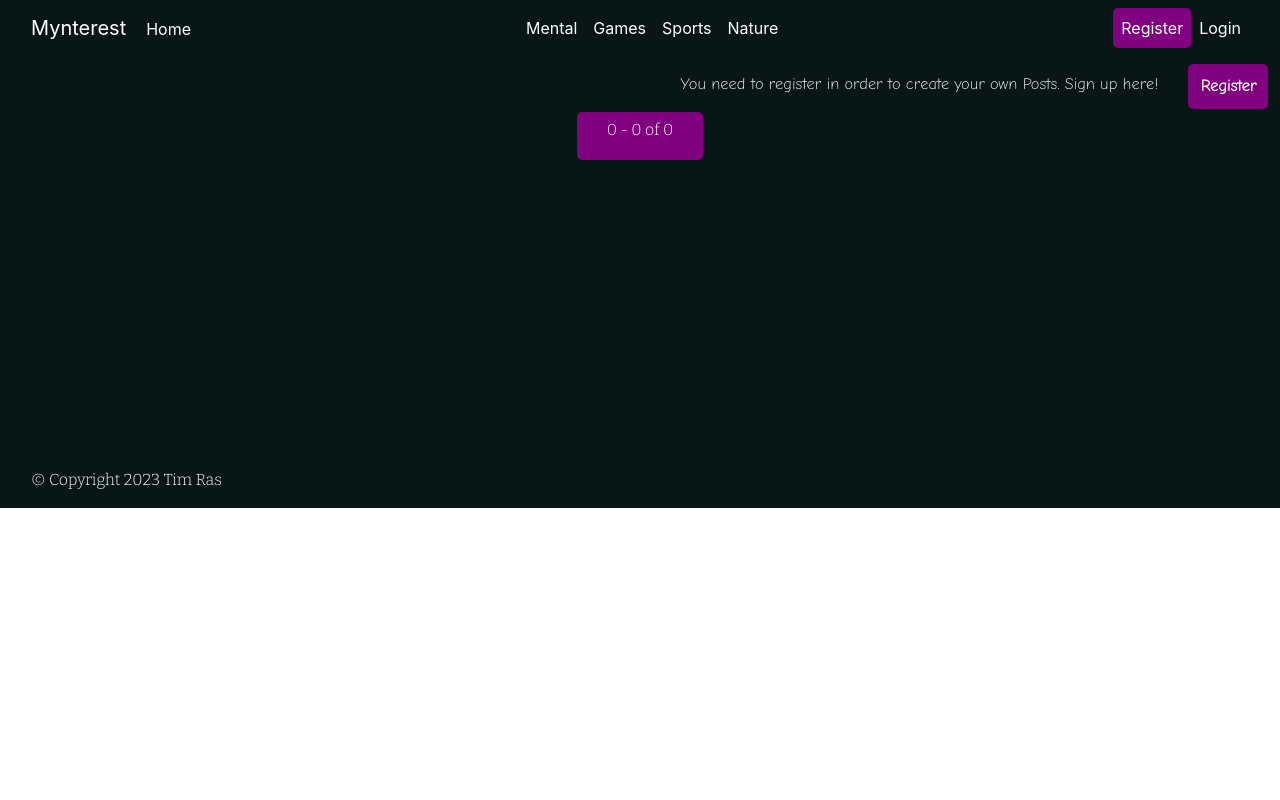
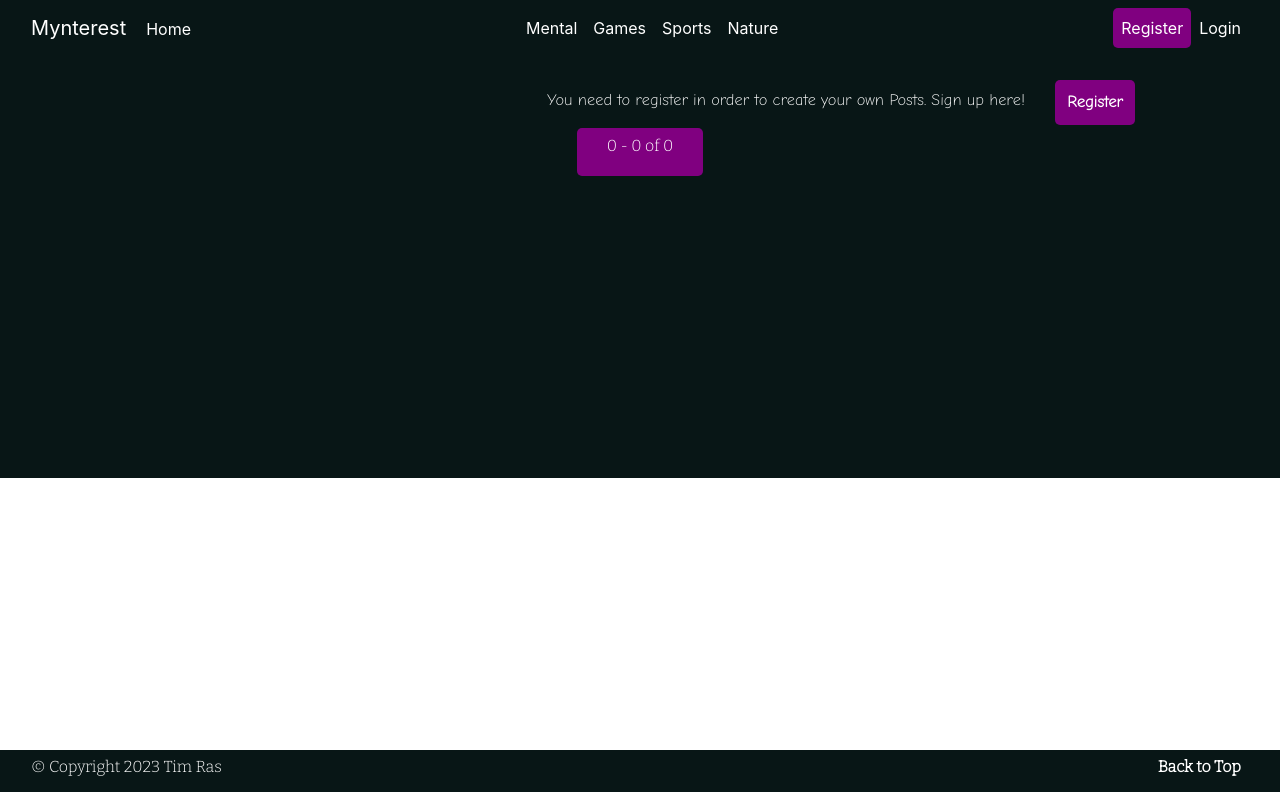
Before and after one commit to TimRas/Mynterest, a Django app: page /posts/1/ in a window 1280 px wide. Run offline with Django 3.2, Linux system fonts and the light colour scheme; data that the repository does not hold is empty; some libraries are stand-ins or nearby versions.

Commit message:
Adjust post structure in posts.html. Adjust heigt of main-content, main-section and footer and remove unnecessary logic for back to top button

```diff
--- a/content/templates/posts.html
+++ b/content/templates/posts.html
@@ -1,12 +1,11 @@
-{% extends "base.html" %}
+{% extends 'base.html' %}
+{% load static %}
+{% load crispy_forms_tags %}
 
-{% load static %}
 
 {% block extra_title %}
-
+{{ topic.title }}
 {% endblock %}
-
-{% load crispy_forms_tags %}
 
 {% block content %}
 
@@ -54,7 +53,7 @@
 
 
 <section class="main-section">
-    <div class="post-container">
+    <div class="post-container mt-3 w-75 mx-auto">
         {% if user.is_authenticated %}
         <div class="row mx-0 pt-2">
             <div class="col-11">
@@ -82,22 +81,29 @@
         </div>
         {% endif %}
         {% for post in posts %}
-        <div class="row pt-2 w-75 mx-auto">
-            <div class="post-card w-100 mb-3">
-                <div class="card-body post-card-body">
-                    <div class="card-title">
+        <div class="row pt-2 mb-3 w-75 mx-auto">
+            <div class="col-12 pt-2">
+                <div class="card border-0">
+                    <div class="card-body post-card-body text-white">
+                        <div class="row mx-0 pl-1">
                             <h4><strong>{{ post.title }}</strong></h4>
                         </div>
                         <hr>
-                    <div class="post-excerpt">
+                        <div class="post-excerpt pl-1">
                             <p>{{ post.excerpt }}</p>
                         </div>
                         <hr>
-                    <div class="row post-links">
-                        <p class="col card-text text-muted h6">{{ post.created_date }}</p>
-                        <button class="col button post-button">
-                            <a href="{% url 'post_detail' slug=post.slug %}">View post details</a>
+                        <div class="row">
+                            <div class="col-4 pt-2 pl-3">
+                                <h6 class="pl-3"><strong>{{ post.author }}</strong></h6>
+                                <p class="card-text text-muted pl-3">{{ post.created_date }}</p>
+                            </div>
+                            <div class="col-8">
+                                <button class="button post-detail-buttons float-right">
+                                    <a href="{% url 'post_detail' slug=post.slug %}">View post</a>
                                 </button>
+                            </div>
+                        </div>
                     </div>
                 </div>
             </div>
@@ -122,5 +128,6 @@
                 </div>
             </div>
         </div>
+    </div>
 </section>
 {% endblock %}
--- a/content/views.py
+++ b/content/views.py
@@ -20,7 +20,7 @@ class PostList(View):
 
     def get(self, request, topic, *args, **kwargs):
         queryset = Post.objects.filter(topic__slug=topic)
-        paginator = Paginator(queryset, 1)
+        paginator = Paginator(queryset, 6)
         page_number = request.GET.get('page')
         posts = paginator.get_page(page_number)
         topic = self.kwargs['topic']
--- a/static/css/base.css
+++ b/static/css/base.css
@@ -19,12 +19,6 @@ hr {
     background-color: rgb(83, 83, 83);
 }
 
-/* ---- Wrapper ----*/
-
-.wrapper {
-    min-height: 100vh;
-    position: relative;
-}
 
 /* ---- Header ----*/
 
@@ -72,20 +66,16 @@ hr {
 /* ---- Main content container ----*/
 
 .main-content {
-    width: 100%;
-    height: 60%;
-    margin: auto;
+    min-height: calc(100vh - 106px);
     display: flex;
     flex-direction: column;
-    justify-content: space-between;
-    align-items: center;
     font-family: 'Comic Neue', cursive;
 }
 
 .main-section {
-    min-height: 50.3vh;
-    width: 100%;
     background-color: #081616;
+    min-height: 52.7vh;
+
 }
 
 
@@ -157,8 +147,7 @@ hr {
 /* ---- Footer container ----*/
 
 .footer-container {
-    height: 50px;
-    margin: auto;
+    height: 2.6em;
     background-color: #081616;
     color: white;
     text-decoration: none;
@@ -303,6 +292,10 @@ hr {
     color: white;
 }
 
+.post-excerpt {
+    min-height: 6em;
+}
+
 .post-create-button>a:hover {
     text-decoration: none;
     color: darkgrey;
@@ -357,20 +350,6 @@ hr {
     font-weight: 800;
 }
 
-.post-card {
-    color: white;
-    position: relative;
-    display: -ms-flexbox;
-    display: flex;
-    -ms-flex-direction: column;
-    flex-direction: column;
-    min-width: 0;
-    word-wrap: break-word;
-    background-clip: border-box;
-    border-radius: 5px;
-    border-style: none;
-    height: 30%;
-}
 
 /* ---- Post details page ----*/
 
@@ -507,16 +486,6 @@ hr {
     border-radius: 5px;
 }
 
-/* .comment-form>div {
-    font-family: 'Bitter', serif;
-    font-weight: 800;
-    border-radius: 5px;
-}
-
-.comment-form>div>button {
-    display: block;
-    float: right;
-} */
 
 /* ---- Back to top button ----*/
 
@@ -570,10 +539,3 @@ hr {
     border-color: #ebccd1;
     color: #a94442;
 }
-
-
-/* deze tag nog gebruiken om de hoogte van de texteara mee te bepalen */
-
-/* textarea.form-control {
-    height: 4em;
-} */
--- a/templates/base.html
+++ b/templates/base.html
@@ -35,7 +35,7 @@
     </script>
     {% endblock%}
 
-    <title>Mynterest | {% block extra_title %}{% endblock %} </title>
+    <title>Mynterest | {% block extra_title %}{% endblock %}</title>
 </head>
 
 <body>
@@ -84,8 +84,6 @@
                 </div>
             </nav>
         </header>
-        <!-- {% if posts.topic == 'mental' %}selected{% endif %} -->
-
 
         <div class="container">
             <div class="row">
@@ -107,13 +105,13 @@
         </section>
 
         <footer class="footer-container">
-            <div class="col-6 float-left">
-                <h6 class="footer-info">
+            <div class="col-6">
+                <h6 class="footer-info float-left">
                     &copy; Copyright 2023 Tim Ras
                 </h6>
             </div>
             <div class="back-to-top col-6">
-                <a href="#" class="back-to-top-button float-right pr-3">
+                <a href="#" class="back-to-top-button float-right pr-4">
                     <h6>Back to Top</h6>
                 </a>
             </div>
@@ -130,21 +128,12 @@
                 alert.close();
             }, 3000);
         </script>
+
         <script>
             // Wait for the document to be fully loaded
             document.addEventListener('DOMContentLoaded', function () {
                 // Get the "Back to Top" button element
                 var backToTopButton = document.querySelector('.back-to-top-button');
-
-                // Show the button when scrolling beyond a certain distance
-                window.addEventListener('scroll', function () {
-                    if (window.pageYOffset > 300) {
-                        backToTopButton.style.display = 'block';
-                    } else {
-                        backToTopButton.style.display = 'none';
-                    }
-                });
-
                 // Scroll to the top when the button is clicked
                 backToTopButton.addEventListener('click', function (e) {
                     e.preventDefault();
```
Also changed, not shown: content/templates/index.html (+3 -4 lines), content/templates/post_detail.html (+8 -3 lines). Lines whose indentation alone changed are shown as unchanged.
